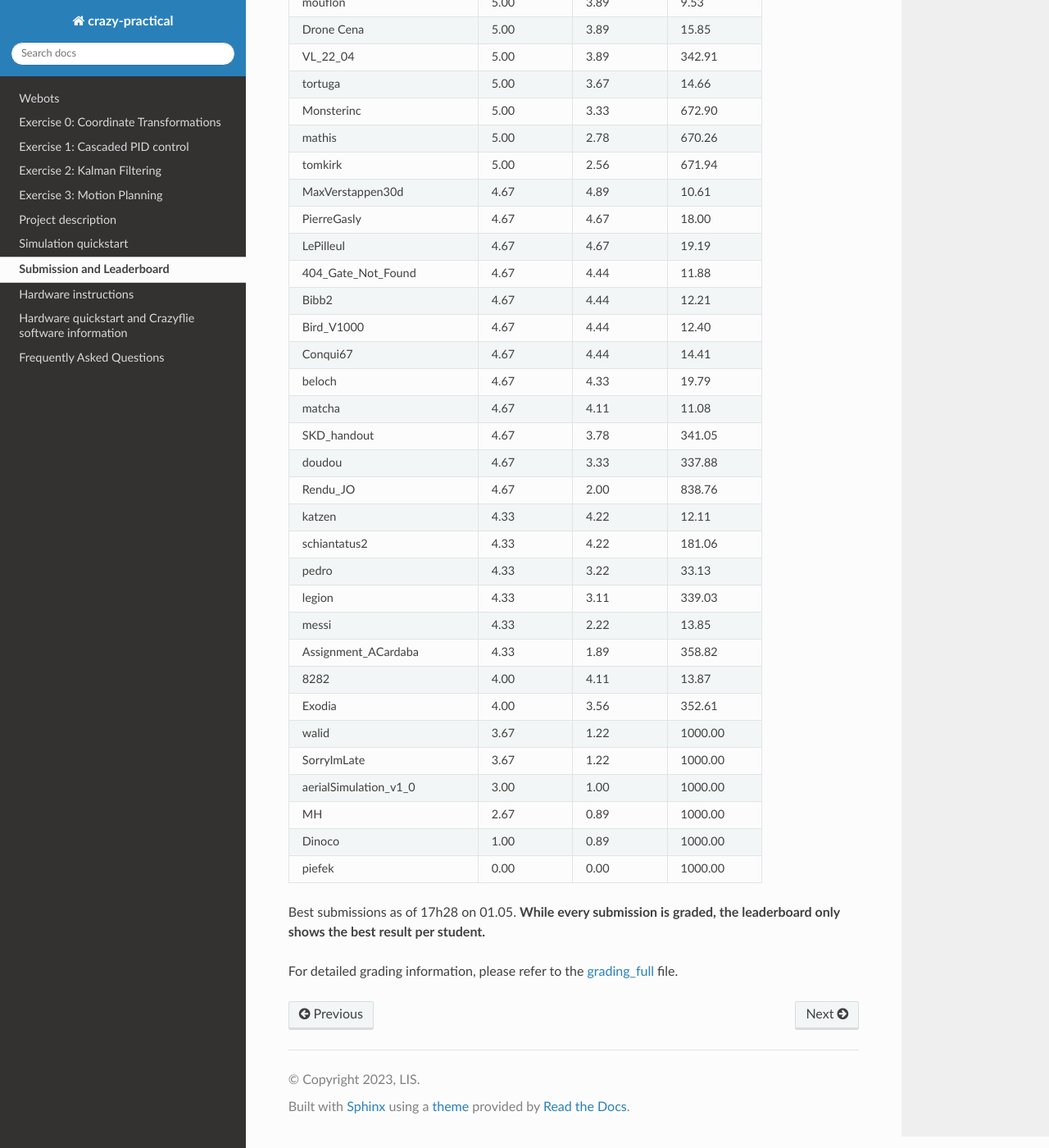
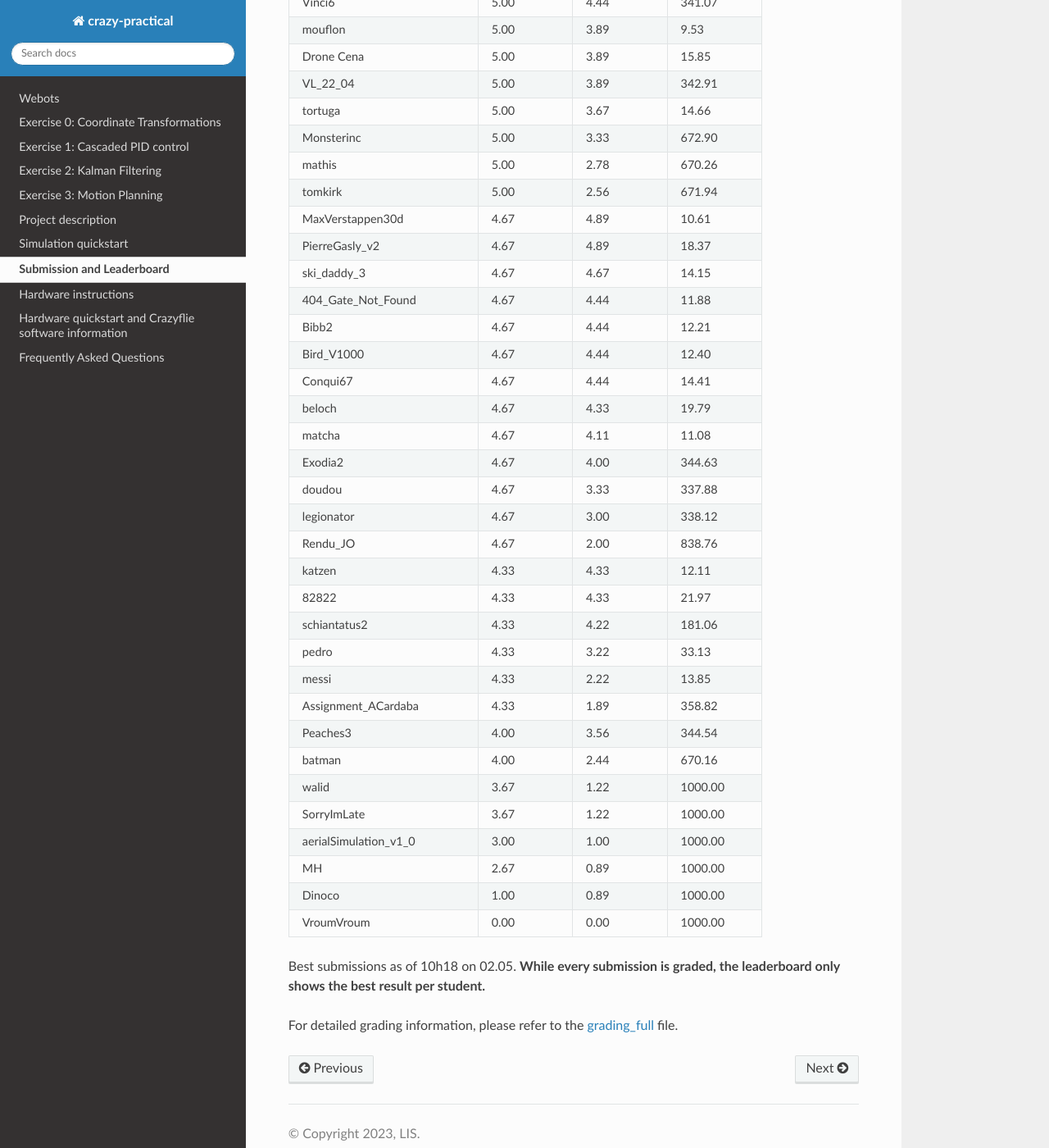
Before and after one commit to lis-epfl/micro-502, a Sphinx documentation site: the page built from docs/assignment/leaderboard.rst, in a window 1280 px wide and 1400 px high, scrolled down 2273 px. Shown: the whole window at 82% size. Built offline with Sphinx 7.4.7 and the Read the Docs theme 3.1.0, drawn with Linux system fonts in a browser that asks for light colours; some of the changed text lies outside the part shown.

Commit message:
Leaderboard Update

```diff
--- a/docs/assignment/leaderboard.rst
+++ b/docs/assignment/leaderboard.rst
@@ -30,31 +30,34 @@ Please ensure that the zip file you submit at least contains your **my_assignmen
    "noeud6", 5.00, 5.00, 10.14
    "C6", 5.00, 5.00, 10.16
    "mockingjay", 5.00, 5.00, 10.37
+   "_beep_beep_v5", 5.00, 5.00, 11.47
    "TestusV7", 5.00, 5.00, 11.81
    "LeKAID", 5.00, 5.00, 11.97
    "kokopelli", 5.00, 5.00, 13.10
    "pau55", 5.00, 5.00, 13.67
-   "_beep_beep_v4", 5.00, 5.00, 13.75
    "lightning_mcQueen_V3", 5.00, 5.00, 14.33
+   "ubuntu5", 5.00, 5.00, 14.50
    "Moléson", 5.00, 5.00, 15.08
    "genie_friday", 5.00, 5.00, 15.32
    "Chutney3_Trajectory", 5.00, 5.00, 15.55
    "lahuiss", 5.00, 5.00, 16.33
    "le_E", 5.00, 5.00, 16.68
    "Catia", 5.00, 5.00, 17.26
+   "merlin1v2", 5.00, 5.00, 17.30
    "claudia", 5.00, 5.00, 17.94
    "Gabbro", 5.00, 5.00, 18.73
    "Eggplant_2", 5.00, 5.00, 19.52
-   "Merlino4", 5.00, 5.00, 20.47
+   "tdromandie", 5.00, 5.00, 20.80
    "DM9", 5.00, 5.00, 21.96
+   "MT_0502_A", 5.00, 5.00, 22.00
    "W_W", 5.00, 5.00, 22.53
-   "MT_0430_A", 5.00, 5.00, 25.87
    "Me", 5.00, 5.00, 38.71
    "sub6", 5.00, 5.00, 45.35
+   "sentsale2", 5.00, 5.00, 46.01
    "Concorde", 5.00, 5.00, 506.94
-   "papoucrazy_le_BG", 5.00, 4.89, 8.81
-   "ubuntu2", 5.00, 4.89, 10.71
+   "papoucrazy", 5.00, 4.89, 7.21
    "Zigounetti67", 5.00, 4.89, 10.80
+   "LePilleul", 5.00, 4.89, 19.91
    "racing_bug", 5.00, 4.78, 9.56
    "my_assignment", 5.00, 4.78, 10.29
    "ABA_6", 5.00, 4.78, 10.38
@@ -77,36 +78,38 @@ Please ensure that the zip file you submit at least contains your **my_assignmen
    "mathis", 5.00, 2.78, 670.26
    "tomkirk", 5.00, 2.56, 671.94
    "MaxVerstappen30d", 4.67, 4.89, 10.61
-   "PierreGasly", 4.67, 4.67, 18.00
-   "LePilleul", 4.67, 4.67, 19.19
+   "PierreGasly_v2", 4.67, 4.89, 18.37
+   "ski_daddy_3", 4.67, 4.67, 14.15
    "404_Gate_Not_Found", 4.67, 4.44, 11.88
    "Bibb2", 4.67, 4.44, 12.21
    "Bird_V1000", 4.67, 4.44, 12.40
    "Conqui67", 4.67, 4.44, 14.41
    "beloch", 4.67, 4.33, 19.79
    "matcha", 4.67, 4.11, 11.08
-   "SKD_handout", 4.67, 3.78, 341.05
+   "Exodia2", 4.67, 4.00, 344.63
    "doudou", 4.67, 3.33, 337.88
+   "legionator", 4.67, 3.00, 338.12
    "Rendu_JO", 4.67, 2.00, 838.76
-   "katzen", 4.33, 4.22, 12.11
+   "katzen", 4.33, 4.33, 12.11
+   "82822", 4.33, 4.33, 21.97
    "schiantatus2", 4.33, 4.22, 181.06
    "pedro", 4.33, 3.22, 33.13
-   "legion", 4.33, 3.11, 339.03
    "messi", 4.33, 2.22, 13.85
    "Assignment_ACardaba", 4.33, 1.89, 358.82
-   "8282", 4.00, 4.11, 13.87
-   "Exodia", 4.00, 3.56, 352.61
+   "Peaches3", 4.00, 3.56, 344.54
+   "batman", 4.00, 2.44, 670.16
    "walid", 3.67, 1.22, 1000.00
    "SorryImLate", 3.67, 1.22, 1000.00
    "aerialSimulation_v1_0", 3.00, 1.00, 1000.00
    "MH", 2.67, 0.89, 1000.00
    "Dinoco", 1.00, 0.89, 1000.00
-   "piefek", 0.00, 0.00, 1000.00
+   "VroumVroum", 0.00, 0.00, 1000.00
 
 
 
 
-Best submissions as of 17h28 on 01.05.
+
+Best submissions as of 10h18 on 02.05.
 **While every submission is graded, the leaderboard only shows the best result per student.**
 
 For detailed grading information, please refer to the `grading_full <https://github.com/lis-epfl/micro-502/blob/main/docs/assignment/grading_full.ods?raw=true>`_ file.
```
Also changed, not shown: other parts of docs/assignment/leaderboard.rst (+0 -2 lines), 1 other file.
